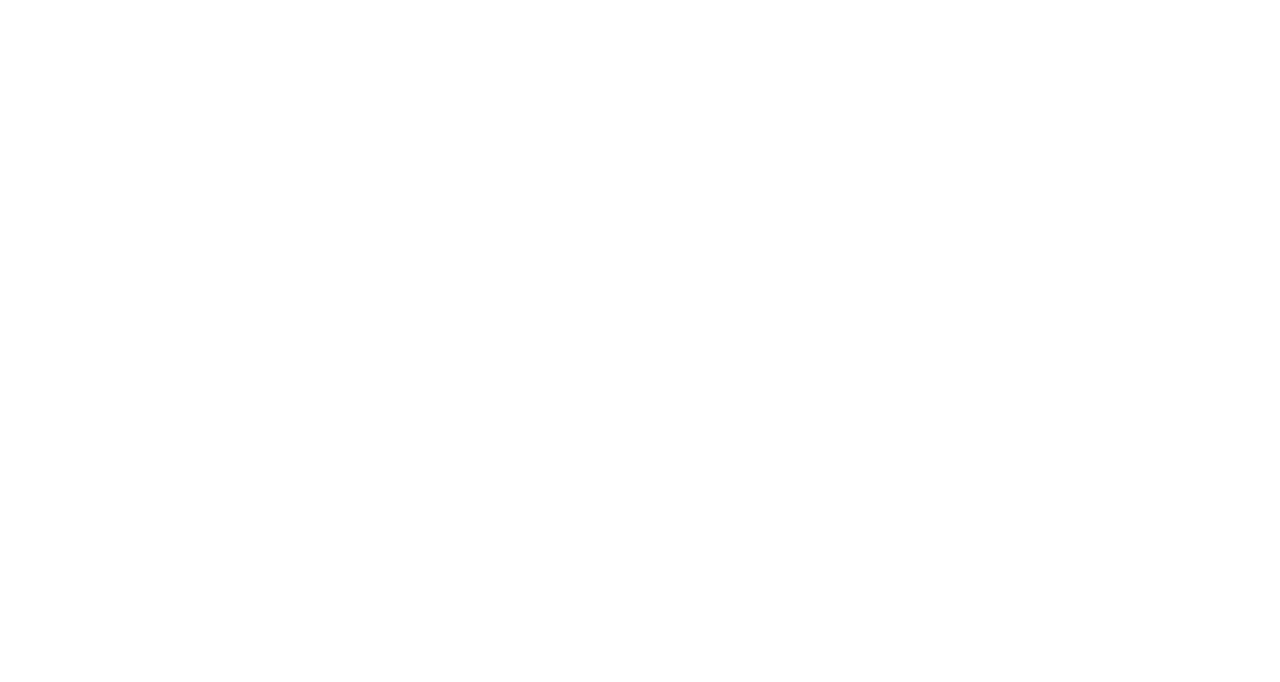
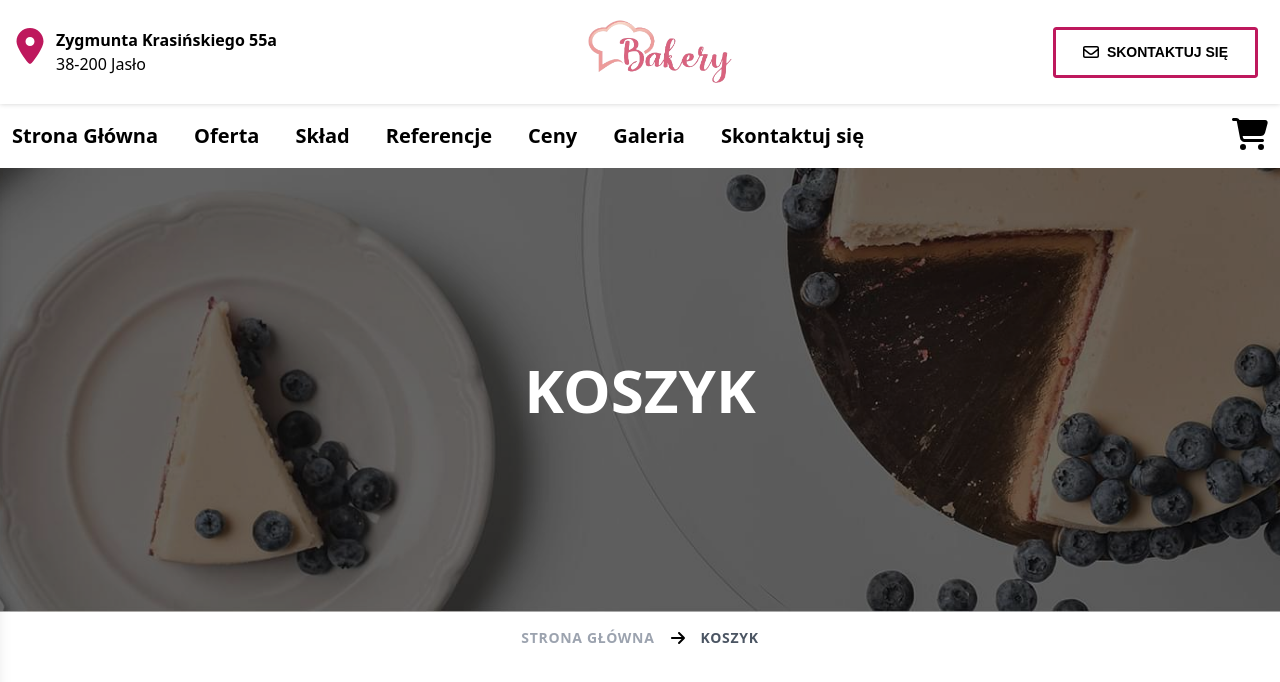
Before and after one commit to frooooooo7/Bakery---website, a React (Vite) app: page /koszyk in a window 1280 px wide. Before the commit this address had no page. Shown: the top 682 px of the page. Built offline with nearby package versions, Linux system fonts and the light colour scheme.

Commit message:
Some changes and created Banner component

```diff
--- a/src/App.tsx
+++ b/src/App.tsx
@@ -1,6 +1,7 @@
 import { BrowserRouter as Router, Route, Routes  } from "react-router-dom"
 import Home from "./pages/Home/Home"
 import ShopPage from "./pages/Shop/ShopPage"
+import CartPage from "./pages/Cart/CartPage"
 
 function App() {
 
@@ -10,6 +11,7 @@
         <Routes>
           <Route path="/" element={<Home />} />
           <Route path="/sklep" element={<ShopPage/>} />
+          <Route path="/koszyk" element={<CartPage/>} />
         </Routes>
       </Router>
     </>
--- a/src/pages/Shop/sections/ShopBanner.tsx
+++ b/src/components/Banner.tsx
@@ -1,23 +1,28 @@
-import shopBackground from "../../../assets/shop.jpg"
+import shopBackground from "../assets/shop.jpg"
 import { FontAwesomeIcon } from '@fortawesome/react-fontawesome'
 import { faArrowRight } from '@fortawesome/free-solid-svg-icons'
 
-const ShopBanner = () => {
+interface BannerProps {
+    title: string;
+}
+
+const Banner = ({ title }: BannerProps) => {
+
     return (
         <section>
             <div className="relative w-full bg-cover bg-center" style={{ backgroundImage: `url(${shopBackground})` }}>
                 <div className="absolute inset-0 bg-black bg-opacity-30"></div>
                 <div className="relative z-10">
-                    <h1 className="text-2xl sm:text-3xl md:text-4xl lg:text-5xl xl:text-6xl text-white text-center font-bold py-10 sm:py-12 md:py-24 lg:py-32 xl:py-48">SKLEP</h1>
+                    <h1 className="text-2xl sm:text-3xl md:text-4xl lg:text-5xl xl:text-6xl text-white text-center font-bold py-10 sm:py-12 md:py-24 lg:py-32 xl:py-48">{title}</h1>
                 </div>
             </div>
             <div className="flex justify-center items-center space-x-4 py-4">
-                <h1 className="text-sm text-gray-400 font-bold tracking-wider">HOME</h1>
+                <h1 className="text-sm text-gray-400 font-bold tracking-wider">STRONA GŁÓWNA</h1>
                 <FontAwesomeIcon icon={faArrowRight}/>
-                <h1 className="text-sm text-gray-600 font-bold tracking-wider">Shop</h1>
+                <h1 className="text-sm text-gray-600 font-bold tracking-wider">{title}</h1>
             </div>
         </section>
     )
 }
 
-export default ShopBanner
+export default Banner
--- /dev/null
+++ b/src/pages/Cart/CartPage.tsx
@@ -0,0 +1,14 @@
+import Banner from "../../components/Banner"
+import Navbar from "../../components/Navbar"
+
+
+const CartPage = () => {
+  return (
+    <div>
+      <Navbar/>
+      <Banner title="KOSZYK"/>
+    </div>
+  )
+}
+
+export default CartPage
--- a/src/pages/Shop/ShopPage.tsx
+++ b/src/pages/Shop/ShopPage.tsx
@@ -1,3 +1,4 @@
+import Banner from "../../components/Banner"
 import Navbar from "../../components/Navbar"
 import { CheckboxLabelsProvider } from "./context/CheckboxLabelsContext"
 import { RangeSliderProvider } from "./context/RangeSliderContext"
@@ -5,13 +6,13 @@
 import Filters from "./sections/Filters"
 import PopularProducts from "./sections/PopularProducts"
 import Products from "./sections/Products"
-import Shop from "./sections/ShopBanner"
+
 
 const ShopPage = () => {
   return (
     <div>
       <Navbar />
-      <Shop />
+      <Banner title="SKLEP"/>
       <CheckboxLabelsProvider>
         <RangeSliderProvider>
           <div className="container mx-auto lg:flex lg:justify-center">
```
